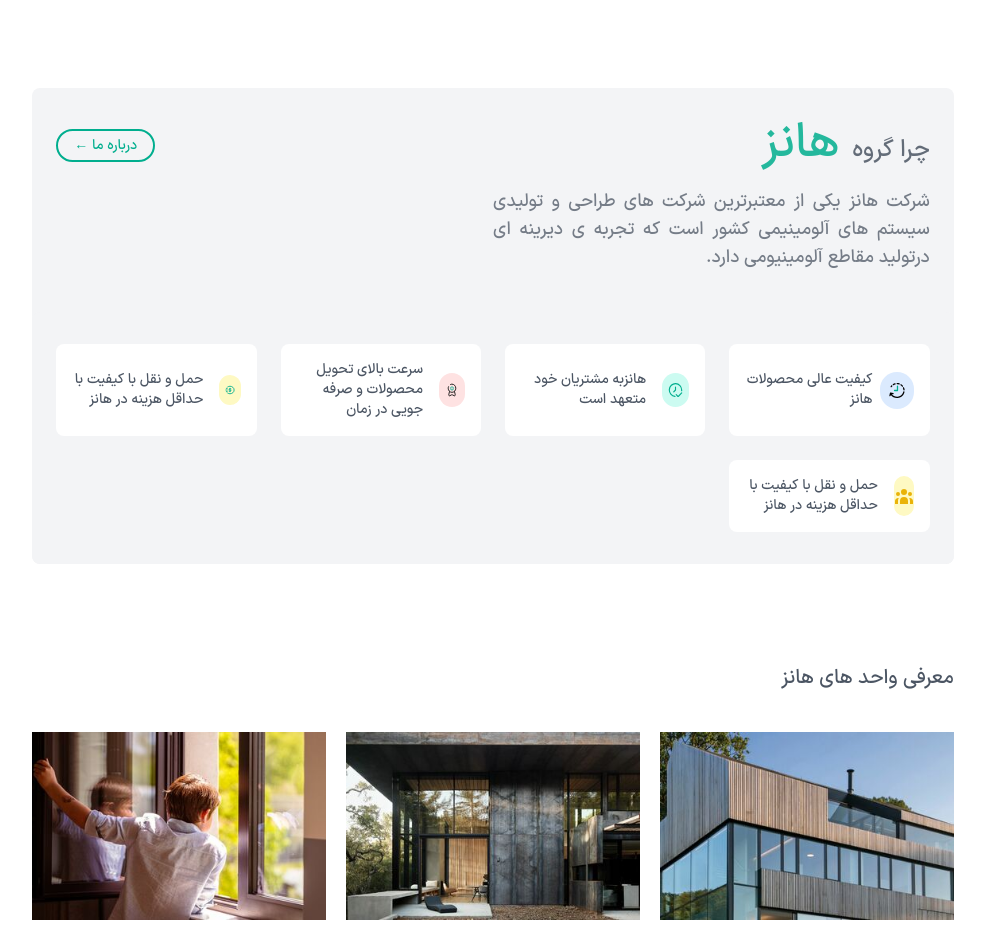
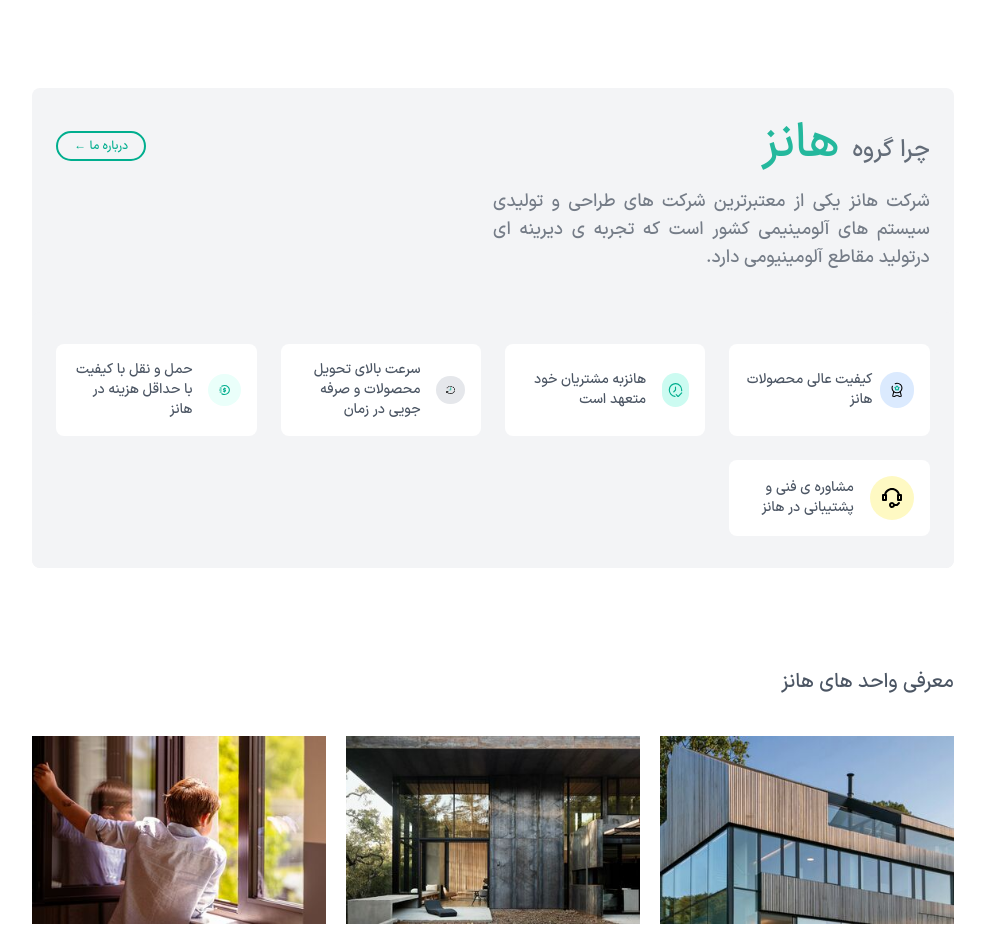
Before and after one commit to zahra-hsb/hanz-, a Next.js app: page / in a window 1280 px wide. Shown: the part 1100-2026 px from the top of the page, without its empty margins (19-1004 px from the left). Built offline with nearby package versions, Linux system fonts and the light colour scheme.

Commit message:
icons changed in whyhanz section

```diff
--- a/src/components/WhyHanzCard/index.jsx
+++ b/src/components/WhyHanzCard/index.jsx
@@ -26,8 +26,8 @@ const WhyHanzCarousel = () => {
 
                         <div class="grid gap-6 my-8 md:grid-cols-2 xl:grid-cols-4">
                             <div class="flex items-center p-4 bg-white rounded-lg shadow-xs">
-                                <div class="py-[11px] ml-2 text-blue-500 bg-blue-100 rounded-full">
-                                    <Image src={time} alt="" width={40} height={35} />
+                                <div class="py-[10px] ml-2 text-blue-500 bg-blue-100 rounded-full">
+                                    <Image src={medal} alt="" width={40} height={35} />
                                 </div>
                                 <div>
                                     <p class=" text-sm font-medium text-gray-600">
@@ -47,8 +47,8 @@ const WhyHanzCarousel = () => {
                                 </div>
                             </div>
                             <div class="flex items-center p-4 bg-white rounded-lg shadow-xs">
-                                <div class="py-[10px] ml-4 text-red-500 bg-red-100 rounded-full">
-                                    <Image src={medal} alt="" width={60} height={35} />
+                                <div class="p-[10px] ml-4 text-red-500 bg-gray-200 rounded-full">
+                                    <Image src={time} alt="" width={20} height={20} />
                                 </div>
                                 <div>
                                     <p class="text-sm font-medium text-gray-600">
@@ -58,8 +58,8 @@ const WhyHanzCarousel = () => {
                             </div>
                             <div class="flex items-center p-4 bg-white rounded-lg shadow-xs">
                                 <div
-                                    class="py-[10px] ml-4 text-yellow-500 bg-yellow-100 rounded-full">
-                                    <Image src={dollar} alt="" width={40} height={35} />
+                                    class="p-[10px] ml-4 text-yellow-500 bg-[#eafffa] rounded-full">
+                                    <Image src={dollar} alt="" width={25} height={25} />
                                 </div>
                                 <div>
                                     <p class="text-sm font-medium text-gray-600">
@@ -69,17 +69,13 @@ const WhyHanzCarousel = () => {
                             </div>
                             <div class="flex items-center p-4 bg-white rounded-lg shadow-xs">
                                 <div
-                                    class="py-[10px] ml-4 text-yellow-500 bg-yellow-100 rounded-full">
-                                    <svg class="w-5 h-5" fill="currentColor" viewBox="0 0 20 20">
-                                        <path
-                                            d="M13 6a3 3 0 11-6 0 3 3 0 016 0zM18 8a2 2 0 11-4 0 2 2 0 014 0zM14 15a4 4 0 00-8 0v3h8v-3zM6 8a2 2 0 11-4 0 2 2 0 014 0zM16 18v-3a5.972 5.972 0 00-.75-2.906A3.005 3.005 0 0119 15v3h-3zM4.75 12.094A5.973 5.973 0 004 15v3H1v-3a3 3 0 013.75-2.906z">
-                                        </path>
-                                    </svg>
+                                    class="p-[10px] ml-4 text-yellow-500 bg-yellow-100 rounded-full">
+                                    <svg width="24" height="24" viewBox="0 0 24 24" xmlns="http://www.w3.org/2000/svg"><title>headphone</title><path d="M14.83 18h1.756l1.707-1.707a1 1 0 0 1 1.414 1.414l-2 2A1 1 0 0 1 17 20h-2.17a3.001 3.001 0 1 1 0-2zM4.182 8C5.085 4.519 8.273 2 12 2c3.727 0 6.915 2.519 7.817 6H21a1 1 0 0 1 1 1v5a1 1 0 0 1-1 1h-3a1 1 0 0 1-1-1V9a1 1 0 0 1 .739-.966C16.911 5.671 14.637 4 12 4S7.089 5.67 6.261 8.034A1 1 0 0 1 7 9v5a1 1 0 0 1-1 1H3a1 1 0 0 1-1-1V9a1 1 0 0 1 1-1h1.183zM19 10v3h1v-3h-1zM4 10v3h1v-3H4zm8 10a1 1 0 1 0 0-2 1 1 0 0 0 0 2z" fill="#000" fill-rule="nonzero" /></svg>
                                     {/* <Image src={dollar} alt="" width={40} height={35} /> */}
                                 </div>
                                 <div>
                                     <p class="text-sm font-medium text-gray-600">
-                                        حمل و نقل با کیفیت با حداقل هزینه در هانز
+                                        مشاوره ی فنی و پشتیبانی در هانز
                                     </p>
                                 </div>
                             </div>
--- a/src/components/homeComponents/WhyHanzHome/index.jsx
+++ b/src/components/homeComponents/WhyHanzHome/index.jsx
@@ -21,7 +21,7 @@ const WhyHanzHome = () => {
 
                 <div className="w-full">
                     <div className="bg-gray-100 rounded-lg mx-2 sm:mx-0">
-                        <div className="px-6 mb-10 flex justify-between items-center text-xl text-gray-600 w-[90%] sm:w-[100%] m-auto">
+                        <div className="sm:px-6 mb-10 flex justify-between items-center text-xl text-gray-600 w-[90%] sm:w-[100%] m-auto">
                             {/* <div>
                                 <h2>چرا هانز</h2>
                             </div> */}
@@ -31,12 +31,12 @@ const WhyHanzHome = () => {
                                 </div> */}
                                 <div className="pt-8 w-full">
                                     <div className="flex justify-between items-center">
-                                        <h4 className="text-2xl opacity-[85%]">
+                                        <h4 className="sm:text-2xl opacity-[85%]">
                                             چرا گروه
-                                            <span className="text-5xl text-green opacity-1"> هانز</span>
+                                            <span className="text-3xl sm:text-5xl text-green opacity-1"> هانز</span>
                                         </h4>
                                         <div>
-                                            <Button title={'درباره ما'} url={'/about'} border={'border-2 border-green'} hover={'hover:bg-green hover:text-white'} />
+                                            <Button title={'درباره ما'} url={'/about'} border={'border-2 border-green !text-xs sm:!text-md'} hover={'hover:bg-green hover:text-white'} />
                                         </div>
                                     </div>
                                     <div className="lg:w-[60%]">
```
Also changed, not shown: public/icons/about/dollar-circle-list-svgrepo-com.svg, public/icons/about/time-svgrepo-com.svg.
